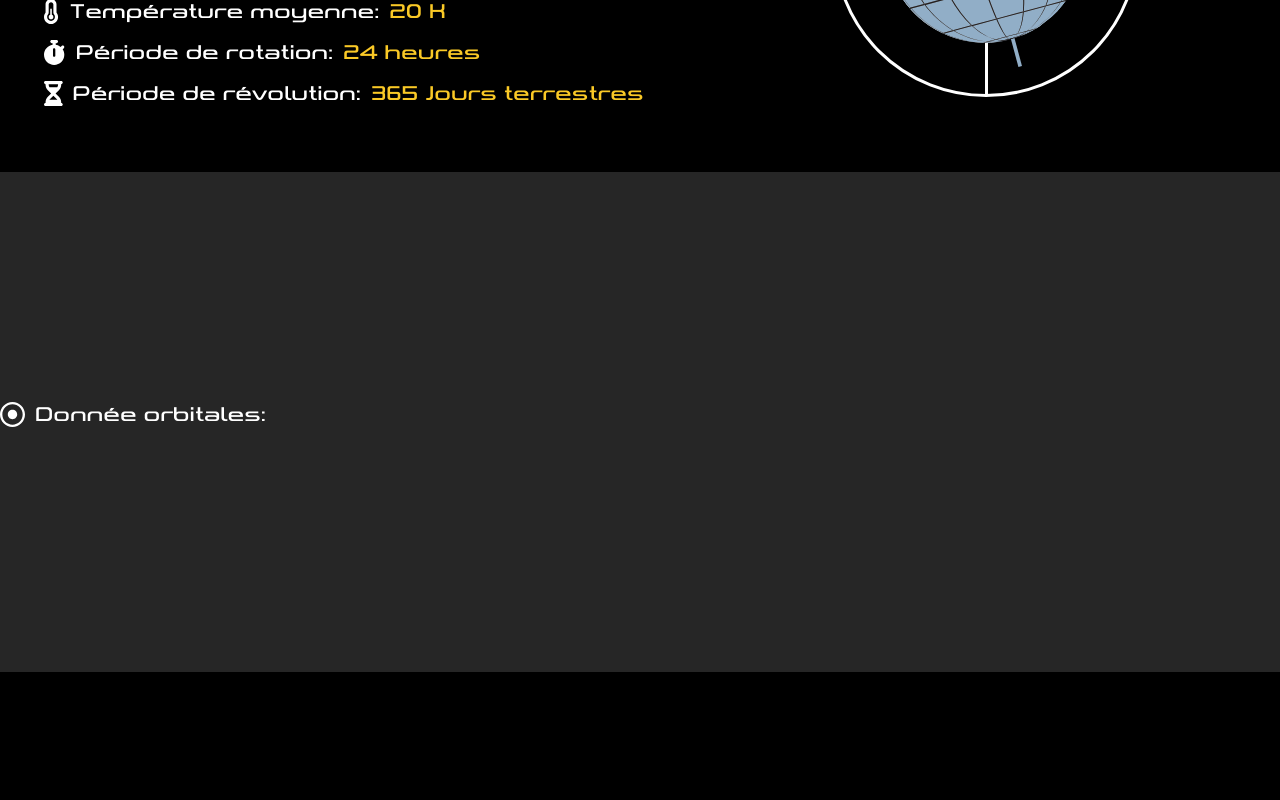
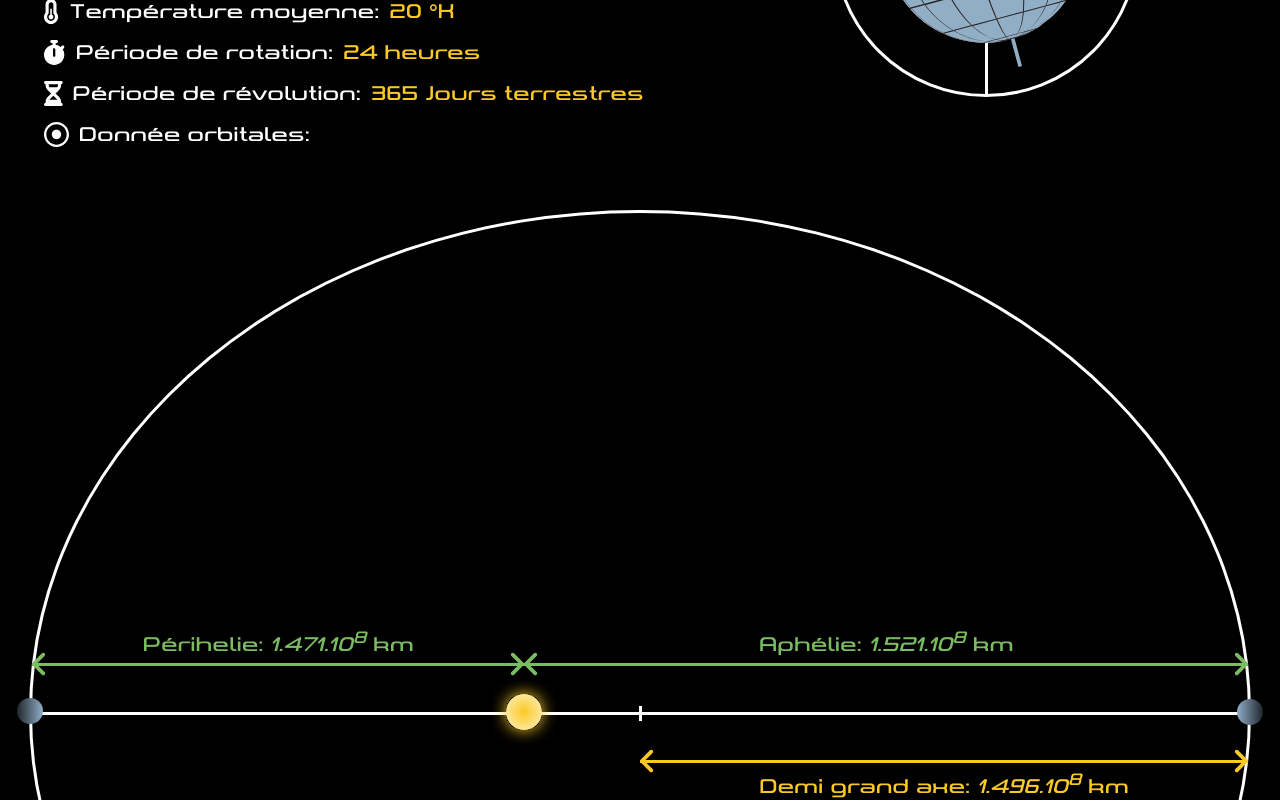
Before and after one commit to Frederic-Douville/solarsys, a React (Create React App) app: page /#/ in a window 1280 px wide. Shown: the part 1480-2280 px from the top of the page. Before the commit the page ends 2177 px from the top, so only its background shows below. Built offline with nearby package versions, Linux system fonts and the light colour scheme.

Commit message:
Ajout du composant orbital diagram + modification mise en page

```diff
--- a/src/components/orbital diagram/index.jsx
+++ b/src/components/orbital diagram/index.jsx
@@ -1,5 +1,56 @@
-function OrbitalDiagram() {
-    return <div></div>;
+import { ReactComponent as SunIcon } from '../../assets/analytics/sun sphere.svg';
+import { ReactComponent as AphelionPlanetIcon } from '../../assets/analytics/aphelie sphere.svg';
+import { ReactComponent as PerihelionPlanetIcon } from '../../assets/analytics/perihelie sphere.svg';
+import { ReactComponent as AngleLeftIcon } from '../../assets/icones/angle-left-solid.svg';
+import { ReactComponent as AngleRightIcon } from '../../assets/icones/angle-right-solid.svg';
+
+function OrbitalDiagram({ seminajorAxis, perihelion, aphelion, eccentricity }) {
+    function dataIntoScientificNotation(data) {
+        const dataExp = data.toExponential().split('e+');
+        const dataRound = Math.round(dataExp[0] * 1000) / 1000;
+        return (
+            <var>
+                {dataRound}.10<sup>{dataExp[1]}</sup>
+            </var>
+        );
+    }
+
+    return (
+        <div className="orbital-ellipse" id="ellipse">
+            <div className="orbital-axis"></div>
+            <div className="orbital-axis orbital-axis-middle"></div>
+
+            <div className="orbital-set-ctn">
+                <div className="orbital-measure orbital-measure-perihelion">
+                    <span className="orbital-data orbital-data-perihelion">
+                        Périhelie: {dataIntoScientificNotation(perihelion)} km
+                    </span>
+                    <AngleLeftIcon className="angle angle-left angle-green" />
+                    <AngleRightIcon className="angle angle-right angle-right-perihelion angle-green" />
+                </div>
+
+                <div className="orbital-measure orbital-measure-aphelion">
+                    <span className="orbital-data orbital-data-aphelion">
+                        Aphélie: {dataIntoScientificNotation(aphelion)} km
+                    </span>
+                    <SunIcon className="orbital-icon orbital-sun" />
+                    <AngleLeftIcon className="angle angle-left angle-green" />
+                    <AngleRightIcon className="angle angle-right angle-right-aphelion angle-green" />
+                </div>
+                <div className="orbital-measure orbital-measure-seminajor">
+                    <span className="orbital-data orbital-data-seminajor">
+                        Demi grand axe:{' '}
+                        {dataIntoScientificNotation(seminajorAxis)} km
+                    </span>
+                    <AngleLeftIcon className="angle angle-left angle-yellow" />
+                    <AngleRightIcon className="angle angle-right angle-right-seminajor angle-yellow" />
+                </div>
+
+                <PerihelionPlanetIcon className="orbital-icon orbital-perihelion" />
+                <AphelionPlanetIcon className="orbital-icon orbital-aphelion" />
+            </div>
+        </div>
+    );
 }
 
 export default OrbitalDiagram;
--- a/src/pages/home/index.jsx
+++ b/src/pages/home/index.jsx
@@ -2,6 +2,7 @@ import {
     Carousel,
     Description,
     InclineDiagram,
+    OrbitalDiagram,
     PhysicalVariable,
 } from '../../components';
 
@@ -39,7 +40,7 @@ function Home() {
         },
         {
             icon: 'gem',
-            title: 'Densité',
+            title: 'Masse volumique',
             data: '5.51',
             exp: '',
             isExp: false,
@@ -73,7 +74,7 @@ function Home() {
             data: '20',
             exp: '',
             isExp: false,
-            unit: 'K',
+            unit: '°K',
             unitExp: '',
             isUnitExp: false,
         },
@@ -129,6 +130,12 @@ function Home() {
                             />
                         )
                     )}
+                    <div className="physical-data-orbital-title-desktop">
+                        <PhysicalVariable
+                            icon="circle"
+                            title="Donnée orbitales"
+                        />
+                    </div>
                 </div>
                 <div className="physical-data-incline">
                     <PhysicalVariable
@@ -143,8 +150,17 @@ function Home() {
                 </div>
             </div>
             <div className="physical-data-orbital">
-                <PhysicalVariable icon="circle" title="Donnée orbitales" />
-                <div className="physical-data-orbital-diagram"></div>
+                <div className="physical-data-orbital-title-mobile">
+                    <PhysicalVariable icon="circle" title="Donnée orbitales" />
+                </div>
+                <div className="physical-data-orbital-diagram">
+                    <OrbitalDiagram
+                        seminajorAxis={149598023}
+                        perihelion={147095000}
+                        aphelion={152100000}
+                        eccentricity={0.0167}
+                    />
+                </div>
             </div>
         </div>
     );
--- a/src/style/description.scss
+++ b/src/style/description.scss
@@ -9,6 +9,7 @@
         &-ctn{
             width:500px;
             height:500px;
+            @include flex_dlc(row,center,center);
         }
     }
     &-ctn{
--- a/src/style/home.scss
+++ b/src/style/home.scss
@@ -24,12 +24,23 @@
     &-orbital{
         width:60%;
         min-width:1400px;
-        height: 500px;
+        height: auto;
         margin: 25px 10px 25px 10px;
-        background-color: rgb(38, 38, 38);
-        @include flex_dlc(column,flex-start,center)
+        @include flex_dlc(column,flex-start,center);
+        &-title{
+            &-mobile{
+                display: none;
+            }
+        }
+        &-diagram{
+            width:100%;
+            height: auto;
+            @include flex_dlc(row,center,center);
+        }
     }
 }
+
+
 
 @media screen and (max-width:1400px){
     .physical-data{
@@ -40,8 +51,16 @@
         }
         &-orbital{
             width: 100%;
-            height: 500px;
+            height: 1000px;
             min-width: 0;
+        }
+    }
+}
+
+@media screen and (max-width:1200px){
+    .physical-data{
+        &-orbital{
+            height: 800px;
         }
     }
 }
@@ -54,5 +73,17 @@
         &-incline{
             width:100%;
         }
+        &-orbital{
+            height: 600px;
+            min-width: 0;
+            &-title{
+                &-mobile{
+                    display: block;
+                }
+                &-desktop{
+                    display:none;
+                }
+            }
+        }
     }
 }
--- a/src/style/index.scss
+++ b/src/style/index.scss
@@ -7,6 +7,7 @@
 @import './description.scss';
 @import './physical\ variable.scss';
 @import './incline\ diagram.scss';
+@import './orbital\ diagram.scss';
 @import './footer.scss';
 
 html {
--- /dev/null
+++ b/src/style/orbital diagram.scss
@@ -0,0 +1,212 @@
+.orbital{
+    &-ellipse{
+        width:95%;
+        height:1000px;
+        border-radius: 50%;
+        border:solid 3px white;
+        @include flex_dlc(row,center,center);
+        position:relative;
+    }
+    &-set-ctn{
+        width:100%;
+        height:100px;
+        position: relative;
+    }
+
+    &-axis{
+        width:100%;
+        height:3px;
+        position:absolute;
+        background-color: white;
+        &-middle{
+            width:3px;
+            height:15px;
+        }
+    }
+    &-measure{
+        height:3px;
+        position :absolute;
+        z-index:12;
+        @include flex_dlc(row,center,center);
+        background-color: $green-tertiary;
+        &-perihelion{
+            width:40.5%;
+            top:0;
+            left:0;
+        }
+        &-aphelion{
+            width:59.5%;
+            top:0;
+            right:0;
+        }
+        &-seminajor{
+            width:50%;
+            bottom:0;
+            right:0;
+            background-color: $yellow-primary;
+        }
+    }
+    &-data{
+        position: absolute;
+        color: $green-tertiary;
+        font-size: 20px;
+        &-perihelion{
+            top: -35px;
+        }
+        &-aphelion{
+            top: -35px;
+        }
+        &-seminajor{
+            color: $yellow-primary;
+            top: 10px;
+        }
+    }
+    &-icon{
+        position: absolute;
+        z-index: 15;
+    }
+    &-sun{
+        width:66px;
+        left: -33px;
+        top:16px;
+    }
+    &-perihelion{
+        left:-15px;
+        top:35px;
+    }
+    &-aphelion{
+        right:-15px;
+        bottom:38px;
+    }
+}
+
+.angle{
+    width:15px;
+    position:absolute;
+    top:-14px;
+    &-left{
+        left:0;
+    }
+    &-right{
+        right:0;
+    }
+    &-green{
+        fill: $green-tertiary;
+    }
+    &-yellow{
+        fill: $yellow-primary;
+    }
+}
+
+@media screen and (max-width:1200px){
+    .orbital{
+        &-ellipse{
+            width:95%;
+            height:800px;
+        }
+    }
+}
+
+@media screen and (max-width:991px){
+    .orbital{
+        &-ellipse{
+            width:95%;
+            height:600px;
+        }
+    }
+}
+
+@media screen and (max-width:700px){
+    .orbital{
+        &-ellipse{
+            height:600px;
+            margin: 15px 0 15px 0;
+        }
+        &-set-ctn{
+            width:100px;
+            height: 100%;
+        }
+        &-axis{
+            width:15px;
+            &-middle{
+                width:3px;
+                height:100%;
+            }
+        }
+        &-measure{
+            width:3px;
+            &-perihelion{
+               height:40.5%;
+                top:0;
+                left:0;
+            }
+            &-aphelion{
+                height:59.5%;
+                top:40.5%;
+                left:0;
+            }
+            &-seminajor{
+                height:50%;
+                bottom:0;
+                right:0;
+            }
+        }
+        &-data{
+            font-size: 15px;
+            width:150px;
+            text-shadow: 1px 1px 3px black;
+            &-perihelion{
+                right :-30px;
+                top: 45%;
+            }
+            &-aphelion{
+                right : -30px;
+                top: 45%;
+            }
+            &-seminajor{
+                left:-35px;
+                top: 45%;
+                width:175px;
+            }
+        }
+        &-sun{
+            top: -33px;
+            left:17px;
+        }
+        &-perihelion{
+            top:-15px;
+            left:37px;
+            transform: rotate(90deg);
+        }
+        &-aphelion{
+            bottom:-15px;
+            left:37px;
+            transform: rotate(90deg);
+        }
+    }
+    .angle{
+        transform: rotate(90deg);
+        &-left{
+            left:-6px;
+            top:-9px;
+        }
+        &-right{
+            right:-6px;
+            &-perihelion{
+                top:92%;
+            }
+            &-aphelion{
+                top:94%;
+            }
+            &-seminajor{
+                top:93%;
+            }
+        }
+        &-green{
+            fill: $green-tertiary;
+        }
+        &-yellow{
+            fill: $yellow-primary;
+        }
+    }
+}
--- a/src/style/variables.scss
+++ b/src/style/variables.scss
@@ -1,2 +1,3 @@
 $yellow-primary:#FAC926;
-$blue-secondary: #91AEC7
+$blue-secondary: #91AEC7;
+$green-tertiary: #7BBC63;
```
Also changed, not shown: src/assets/analytics/sun sphere.svg, src/style/physical variable.scss (line endings or trailing spaces).
